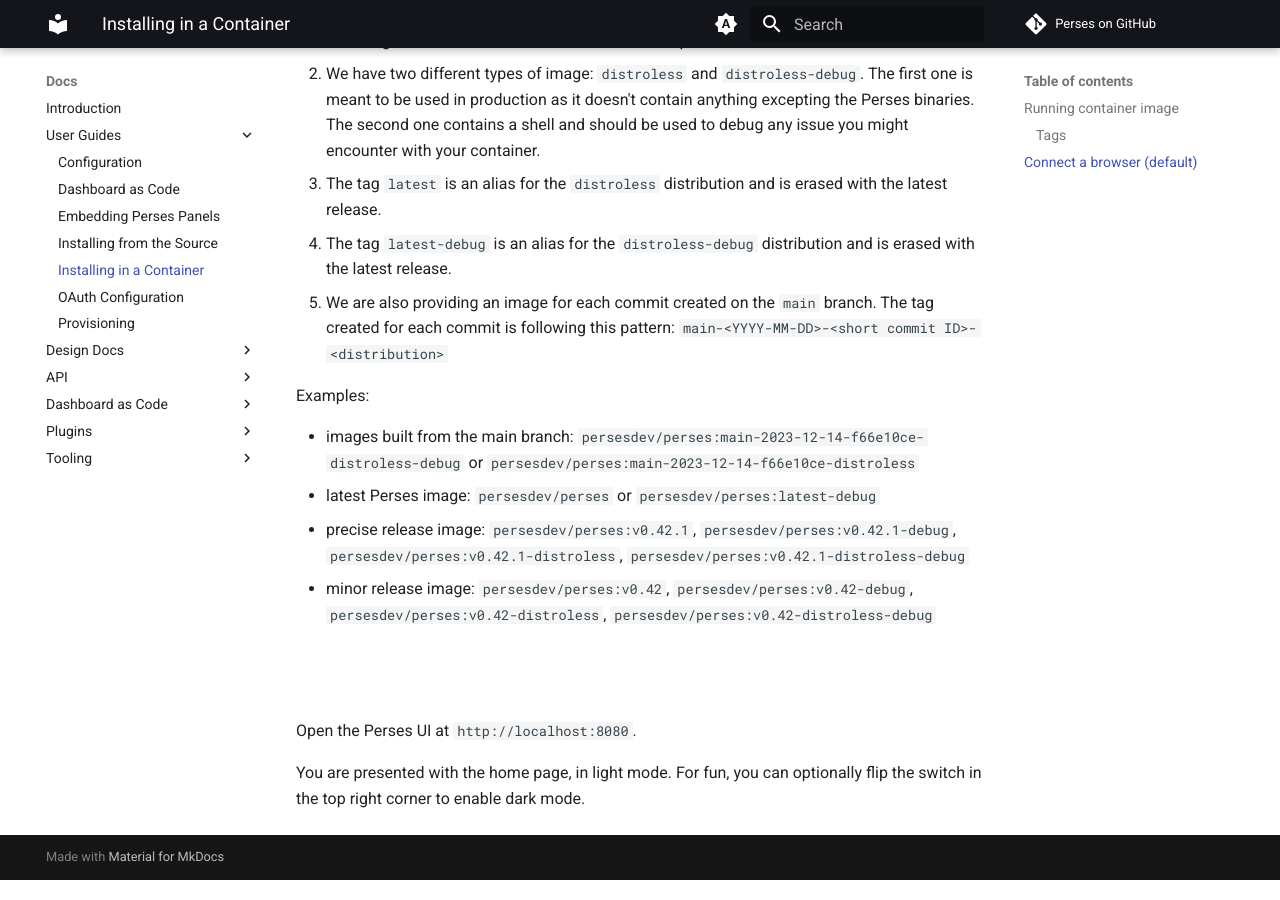
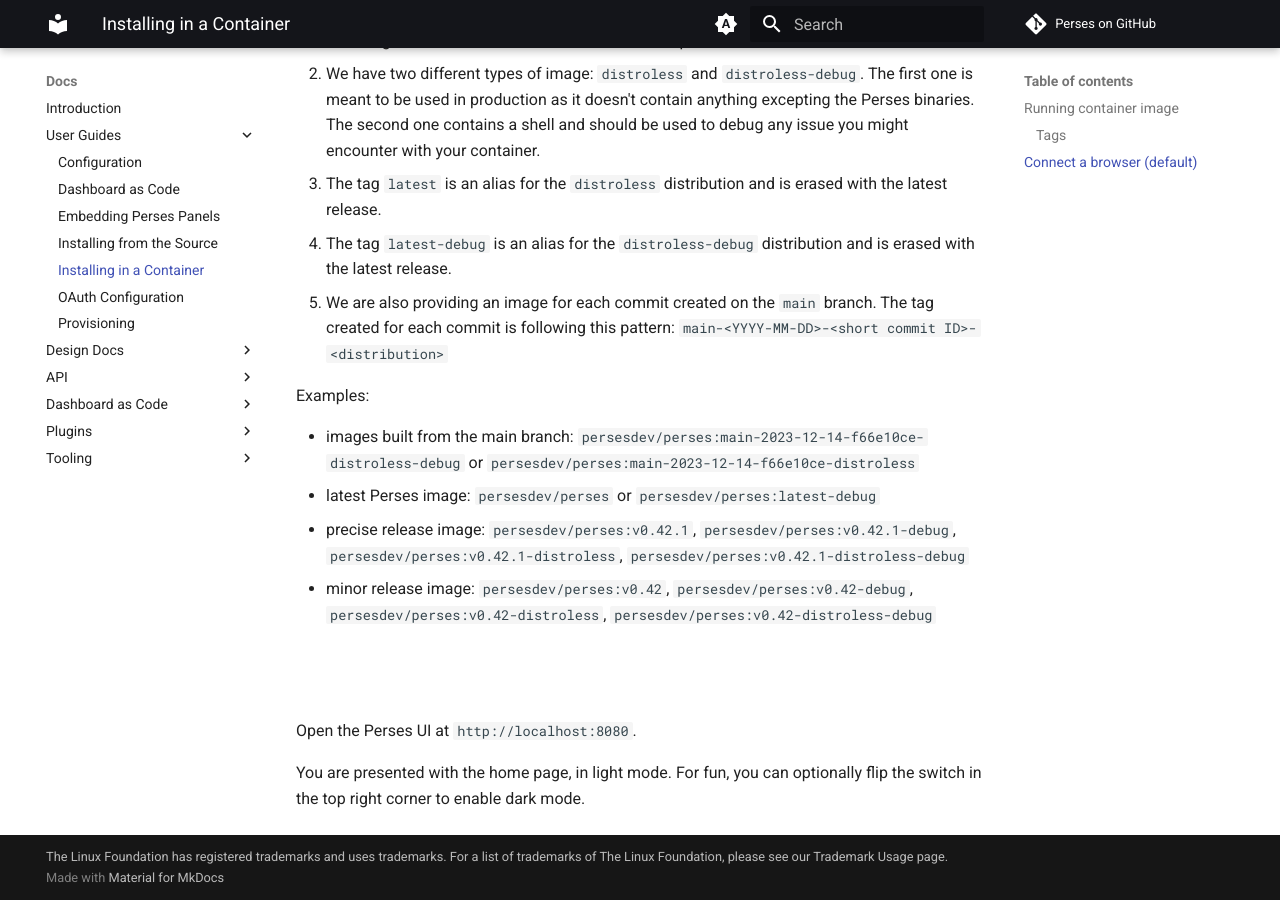
Before and after one commit to perses/website, an MkDocs documentation site: the page built from docs/docs/user-guides/installingincontainer.md, in a window 1280 px wide and 900 px high, scrolled down 938 px. Built offline with MkDocs 1.6.1 and Material for MkDocs 9.7.7, drawn with Linux system fonts in a browser that asks for light colours; comment, search, counter and statistics services are not loaded; the version menu is left out.

Commit message:
Add LF trademark footer
Signed-off-by: Adam Gardner <26523841+agardnerIT@users.noreply.github.com>

```diff
--- a/mkdocs.yml
+++ b/mkdocs.yml
@@ -132,3 +132,5 @@ nav:
 
 
   - 'Demo': 'https://demo.perses.dev'
+
+copyright: The Linux Foundation has registered trademarks and uses trademarks. For a list of trademarks of The Linux Foundation, please see our <a href="https://www.linuxfoundation.org/legal/trademark-usage" target="_blank">Trademark Usage page</a>.
```
